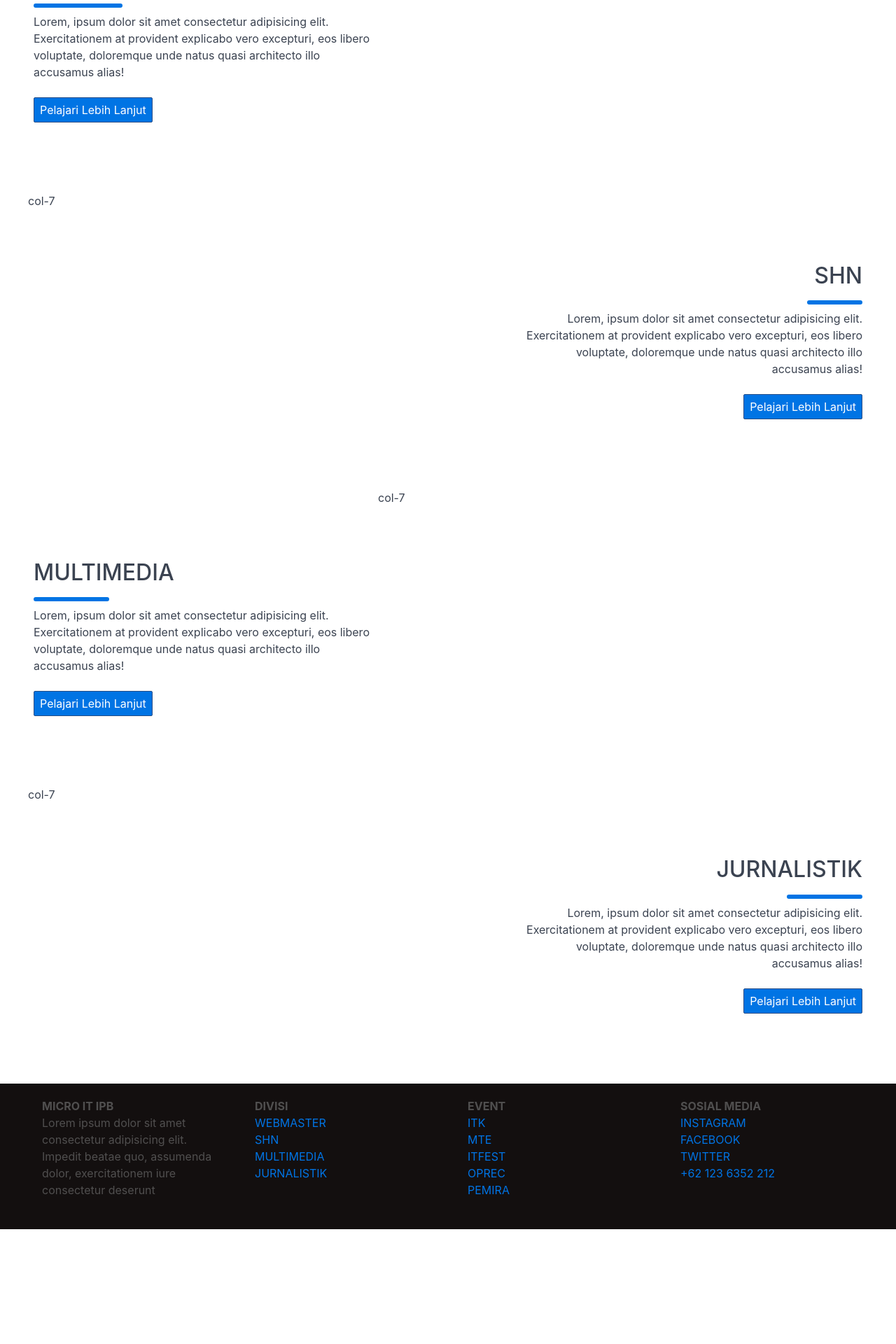
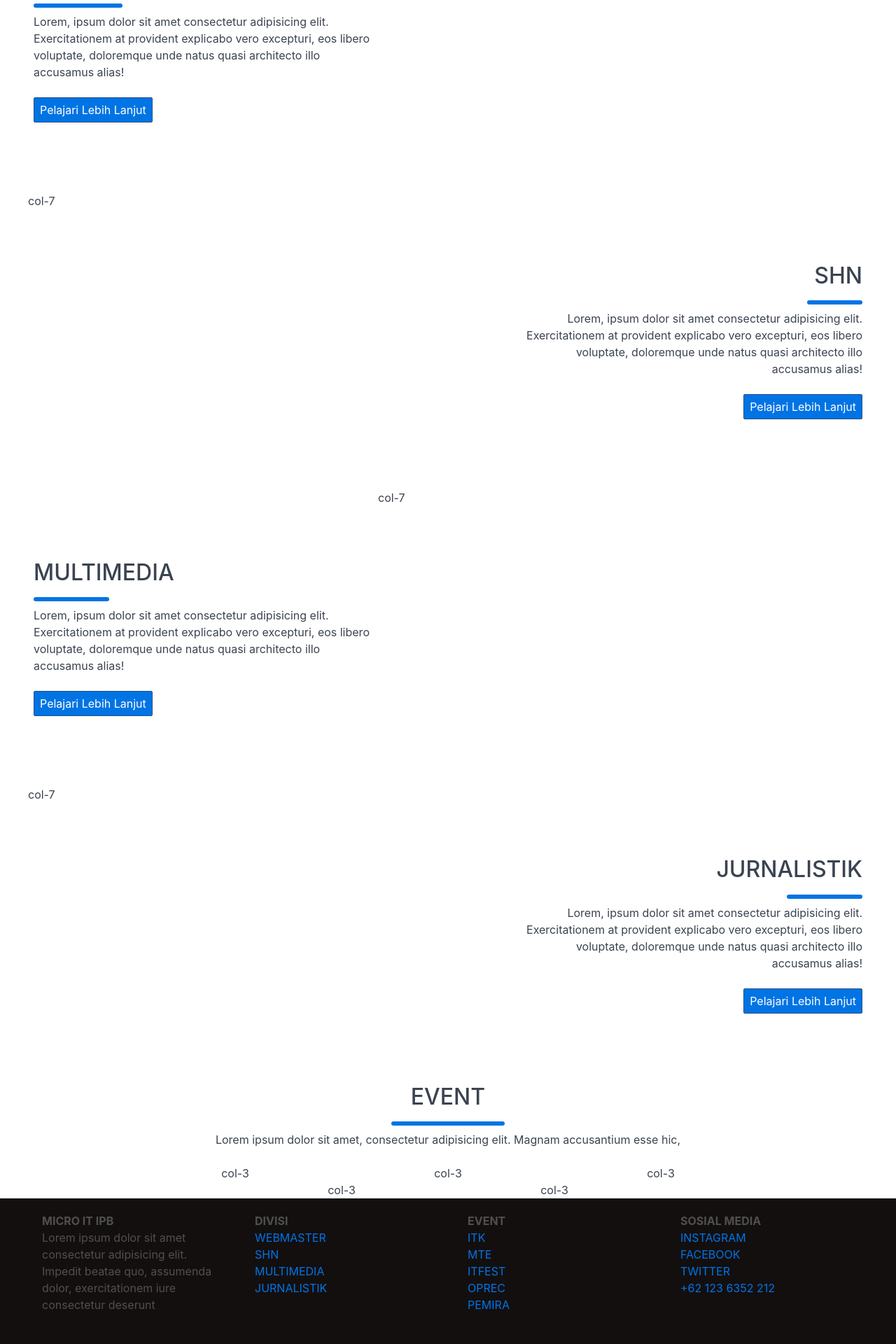
Before and after one commit to iputra/iputra.github.io, a Jekyll site: the page f/webmaster/homepage.html, which Jekyll copies as it is, in a window 1280 px wide. Shown: the part 2053-3973 px from the top of the page at 70% size. Built offline with Jekyll 4.4.1, drawn with Linux system fonts in a browser that asks for light colours; before the commit the page ends 3809 px from its top, so only the background shows below that.

Commit message:
update web for mobile

```diff
--- a/f/webmaster/homepage.html
+++ b/f/webmaster/homepage.html
@@ -202,7 +202,7 @@
 
         <div class="columns col-gapless">
 
-            <div class="column col-7 col-sm-12">
+            <div class="divisi-image column col-7 col-sm-12">
                 col-7
             </div>
 
@@ -243,7 +243,7 @@
 
         <div class="columns col-gapless">
 
-            <div class="column col-7 col-sm-12">
+            <div class="divisi-image column col-7 col-sm-12">
                 col-7
             </div>
 
@@ -260,21 +260,49 @@
 
     </section>
 
-    <section>
+    <section class="event">
+
+        <h2>EVENT</h2>
+        <hr>
+        <p>Lorem ipsum dolor sit amet, consectetur adipisicing elit. Magnam accusantium esse hic,</p>
+
+        <div class="columns">
+            <div class="column col-9 col-mx-auto col-sm-12">
+
+                <div class="columns">
+                    <div class="column col-4">col-3</div>
+                    <div class="column col-4">col-3</div>
+                    <div class="column col-4">col-3</div>
+
+                </div>
+
+            </div>
+
+            <div class="column col-6 col-mx-auto col-sm-12">
+
+                <div class="columns">
+                    <div class="column col-6">col-3</div>
+                    <div class="column col-6">col-3</div>
+
+                </div>
+
+            </div>
+
+        </div>
 
     </section>
 
     <footer>
 
         <div class="columns">
-            <div class="column col-3">
+            <div id="short-description" class="column col-3 col-sm-12">
                 <div class="container">
                     <b>MICRO IT IPB</b>
                     <p>Lorem ipsum dolor sit amet consectetur adipisicing elit. Impedit beatae quo, assumenda dolor, exercitationem iure consectetur deserunt</p>
                 </div>
             </div>
 
-            <div class="column col-3">
+            <div class="column col-3 col-sm-12">
                 <div class="container">
                     <b>DIVISI</b>
                     <a href="#">WEBMASTER</a>
@@ -284,7 +312,7 @@
                 </div>
             </div>
 
-            <div class="column col-3">
+            <div class="column col-3 col-sm-12">
                 <div class="container">
                     <b>EVENT</b>
                     <a href="#">ITK</a>
@@ -295,7 +323,7 @@
                 </div>
             </div>
 
-            <div class="column col-3">
+            <div class="column col-3 col-sm-12">
                 <div class="container">
                     <b>SOSIAL MEDIA</b>
                     <a href="#">INSTAGRAM</a>
--- a/f/webmaster/hstyle.css
+++ b/f/webmaster/hstyle.css
@@ -210,9 +210,18 @@ footer b, footer a {
     display: block;
 }
 
+.event {
+    text-align: center;
+}
+
+.event hr {
+    width: 13%;
+}
+
 a {
     color: #0074E4;
 }
+
 
 @media (max-width: 768px) {
     .navbar-menu {
@@ -257,7 +266,16 @@ a {
         margin: 10px 0;
     }
 
-    #visi-image {
+    #visi-image, #short-description, .divisi-image {
         order: 99;
     }
+
+    footer .container {
+        margin-bottom: 21px;
+    }
+
+    #short-description .container {
+        margin-bottom: 0;
+    }
+
 }
```
